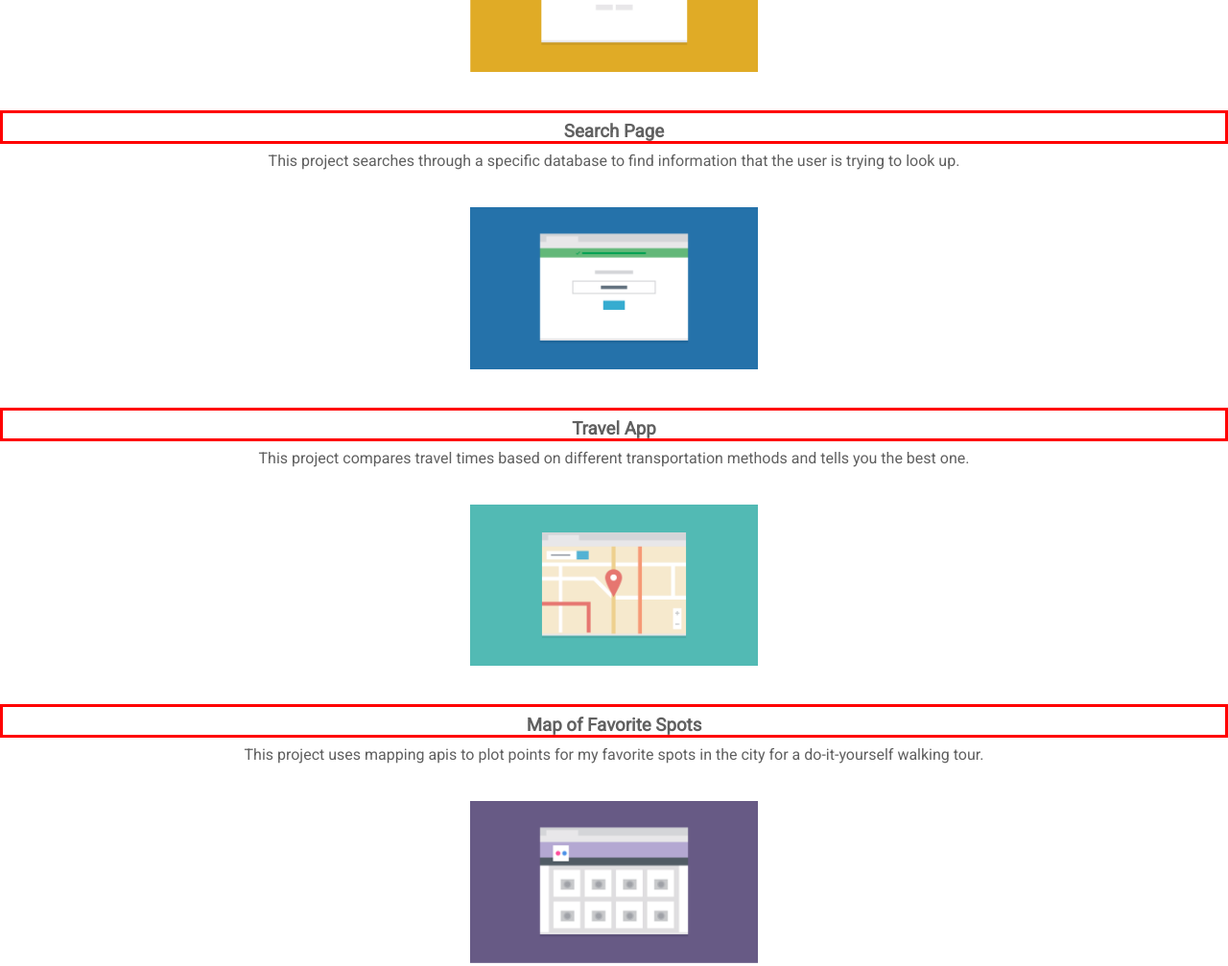
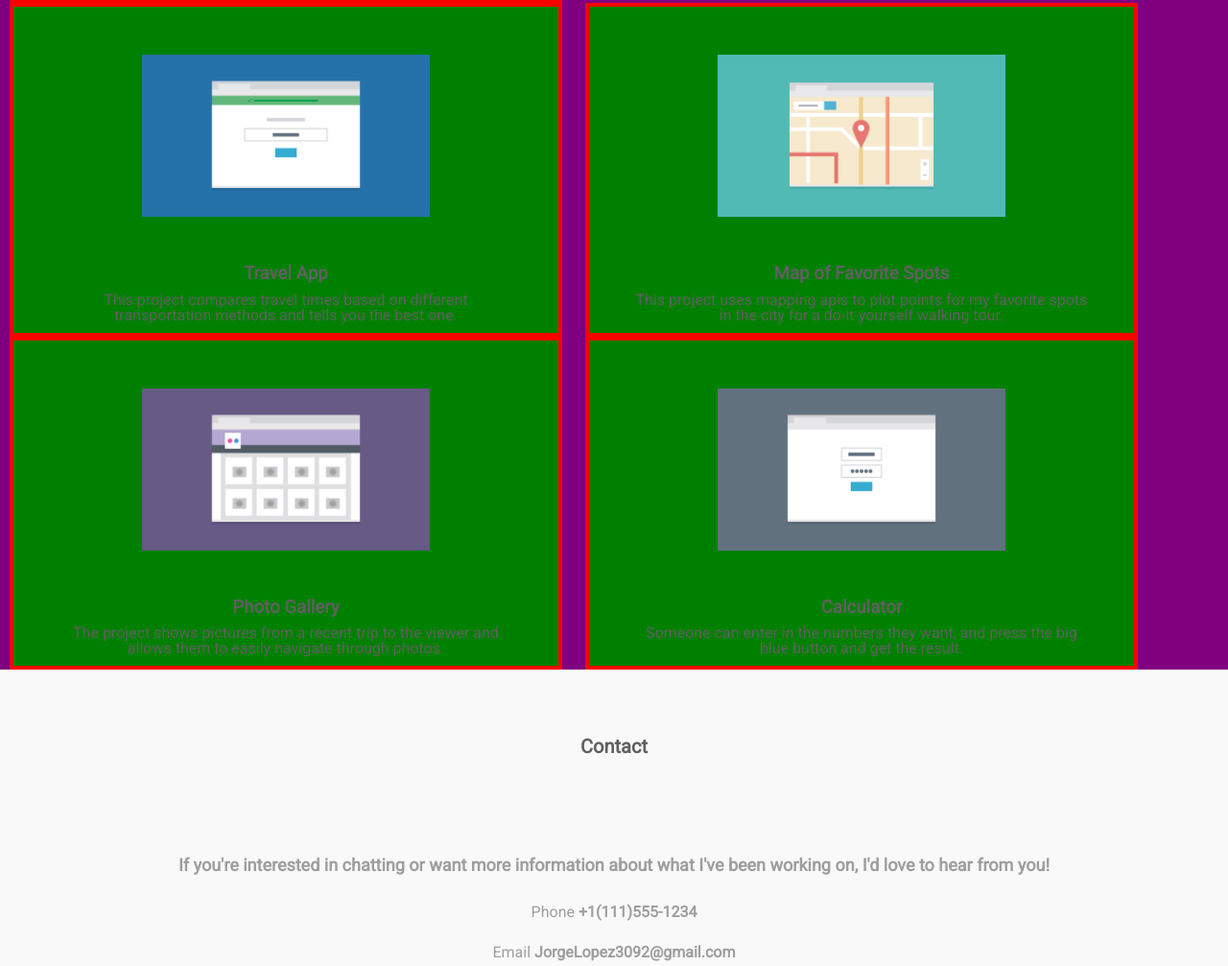
Before and after one commit to JorgeLopez3092/techdegree-project-2-master, a plain HTML site: page index.html in a window 1280 px wide. Shown: the part 1104-2111 px from the top of the page at 96% size. Drawn offline with Linux system fonts and the light colour scheme.

Commit message:
starting 768 page
working on centering 2 pages at a time on portfolio section.

```diff
--- a/css/styles.css
+++ b/css/styles.css
@@ -94,14 +94,13 @@
     font-size: 20px;
     text-align: center;
     font-weight: bold;
-    padding-top: 40px;
-    margin: 0 auto;
+    padding: 40px 0;
+    margin: 20 auto;
     color: #606060;
 
 }
 
 .page-name {
-  border: 3px solid red;
   text-align: center;
   font-weight: bold;
   padding-top: 10px;
@@ -170,8 +169,32 @@
   width: 300px;
 }
 
+/* media queries */
+
+@media (min-width: 768px) {
+
+  .last-page {
+    padding-bottom: 0;
+  }
+
+  .portfolio {
+    width: 100%;
+    background-color: purple;
+  }
+
+  .container {
+    width: 45%;
+    padding: 10px 0;
+    display: inline-block;
+    margin-left: 10px;
+    margin-right: 10px;
+    border: 4px solid red;
+    background-color: green;
+  }
 
 
+
+}
 
 
 
--- a/index.html
+++ b/index.html
@@ -14,7 +14,7 @@
 <body>
 
   <header class="main-header">
-    <div class="container">
+    <div class="wrap">
       <h1 class="name">Jorge Lopez</h1>
       <ul class="main-nav">
         <li><a href="#">HOME</a></li>
@@ -31,50 +31,63 @@
 
 
 
-    <div class -"portfolio">
+  <div class="portfolio">
       <h3 class="port-contact">Portfolio</h3>
+
+    <div class="container">
       <img class="marketing-page" src="images/portfolio-1.png" alt="marketing page image">
       <h3 class="page-name">Marketing Page<h3>
         <p class="page-description">
           This project shows the front page of a marketing website meant for a
           specific business I'm interested in
         </p>
+    </div>
 
+    <div class="container">
       <img class="marketing-page" src="images/portfolio-2.png" alt"search page image">
       <h3 class="page-name">Search Page</h3>
         <p class="page-description">
           This project searches through a specific database to find information
           that the user is trying to look up.
         </p>
+    </div>
 
+    <div class="container">
       <img class="marketing-page" src="images/portfolio-3.png" alt="travel app image">
       <h3 class="page-name">Travel App</h3>
         <p class="page-description">
           This project compares travel times based on different transportation
           methods and tells you the best one.
         </p>
+    </div>
 
+    <div class="container">
         <img class="marketing-page" src="images/portfolio-4.png" alt="favorite spots image">
         <h3 class="page-name">Map of Favorite Spots</h3>
           <p class="page-description">
             This project uses mapping apis to plot points for my favorite spots
             in the city for a do-it-yourself walking tour.
           </p>
+      </div>
 
+    <div class="container">
         <img class="marketing-page" src="images/portfolio-5.png" alt="photo gallery image">
         <h3 class="page-name">Photo Gallery</h3>
           <p class="page-description">
             The project shows pictures from a recent trip to the viewer and
             allows them to easily navigate through photos.
           </P>
+      </div>
 
+      <div class="container">
         <img class="marketing-page" src="images/portfolio-6.png" alt="calculator image">
         <h3 class="page-name">Calculator</h3>
           <p class="page-description last-page">
             Someone can enter in the numbers they want, and press the big blue
             button and get the result.
           </p>
-        </div> <!--/ portfolio-->
+      </div>
+      </div> <!--/ portfolio-->
 
       <footer class="main-footer">
         <h3 class="port-contact">Contact</h3>
@@ -91,8 +104,6 @@
         <a href="#">Jorge Lopez</a>
         <a href="#">BACK TO TOP</a>
 
-        <!-- <h3 class="botnav">Jorge Lopez</h3>
-        <a class="toplink" href="#">BACK TO TOP</a> -->
       </div>
 
 
```
